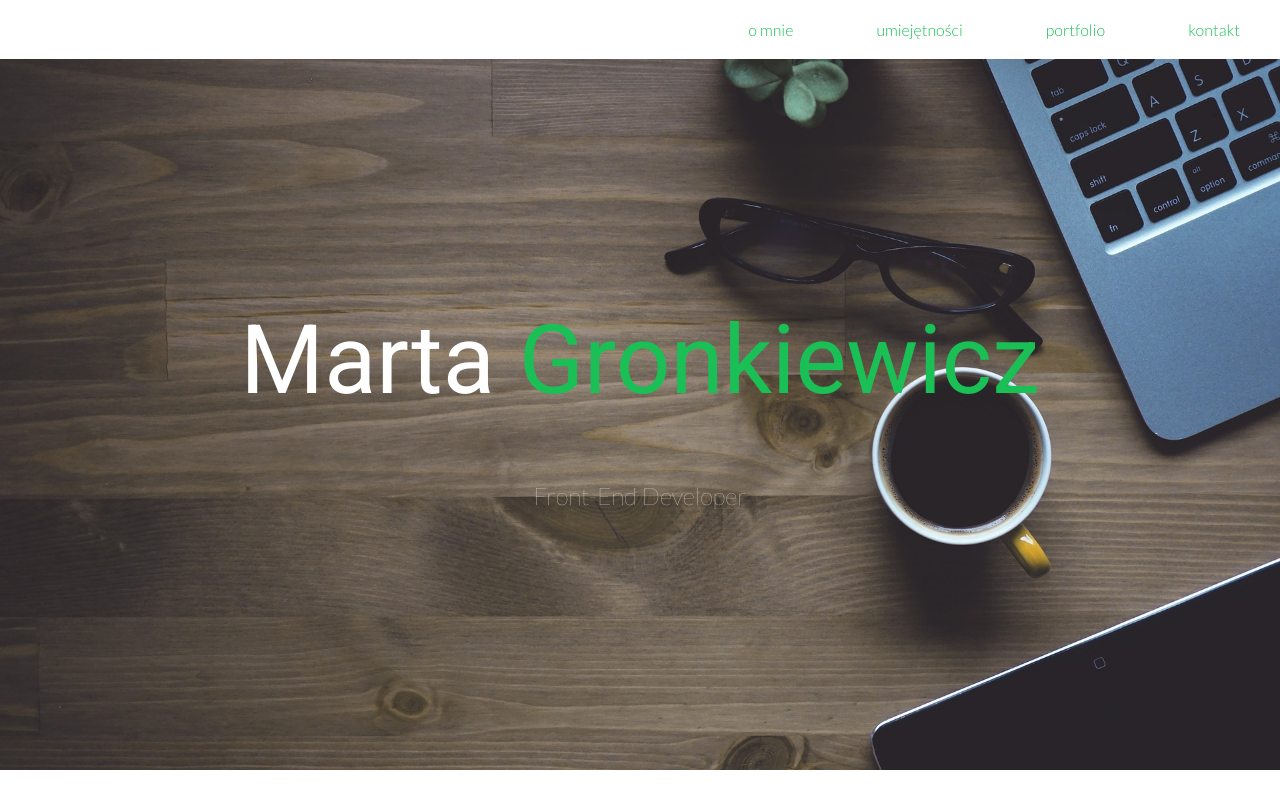
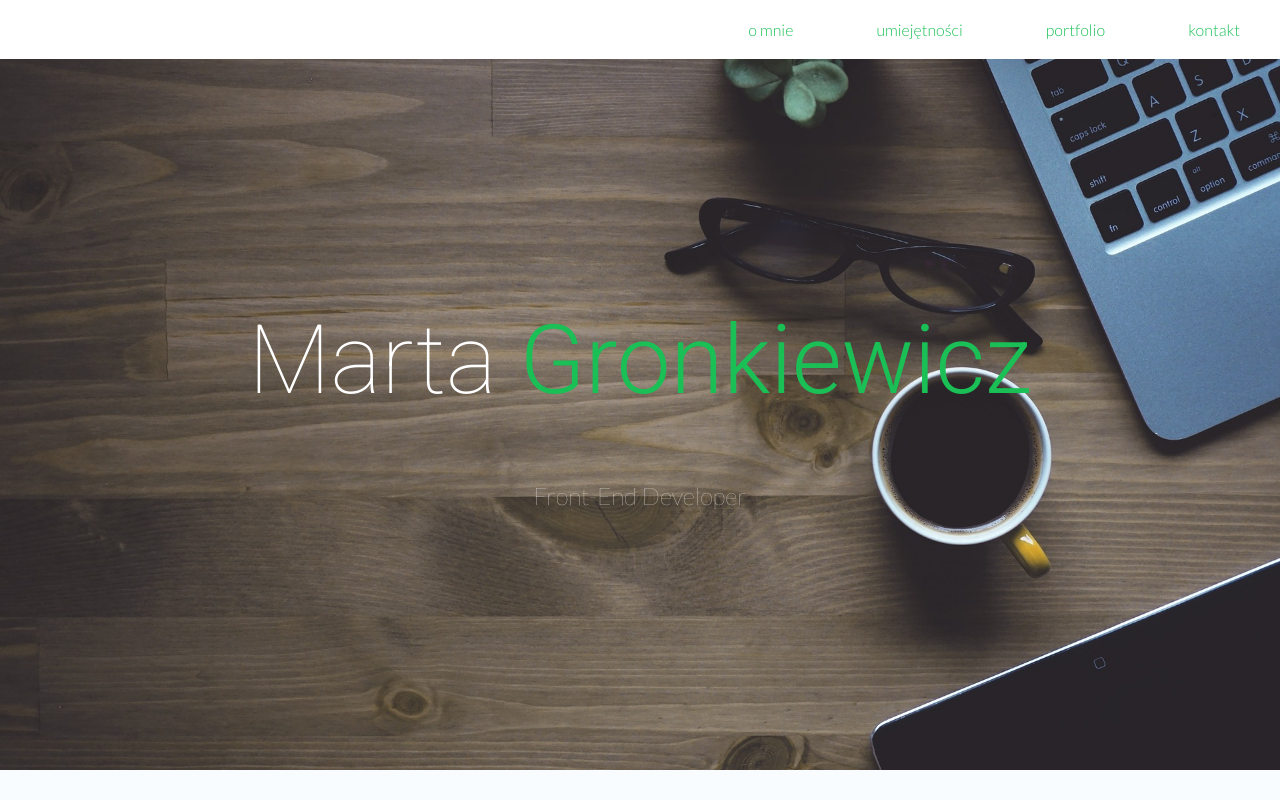
Before and after one commit to martagro/portfolio, a plain HTML site: page index.html in a window 1280 px wide. Shown: the top 800 px of the page. Drawn offline with Linux system fonts and the light colour scheme.

Commit message:
dodany overflow do sekcji o mnie

```diff
--- a/css/style.css
+++ b/css/style.css
@@ -51,11 +51,12 @@ body {
 #main-header .main-header-content h1 {
     font-family: 'Roboto', sans-serif;
     font-size: 6em;
-    font-weight: 400;
+    font-weight: 200;
 }
 
 #main-header .main-header-content h1 span {
     color: #1ac056;
+    font-weight: 300;
 }
 
 #main-header .main-header-content h2 {
@@ -72,11 +73,11 @@ body {
     padding: 0 80px 100px;
     width: 100%;
     background-color: #f9fcfe;
+    overflow: hidden;
 }
 
 #about > h2 {
     text-align: center;
-
 }
 
 #about figure img {
```
